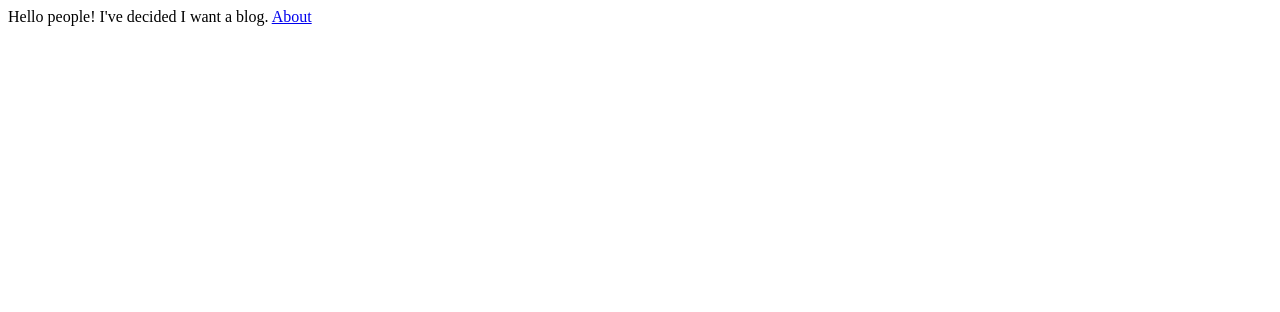
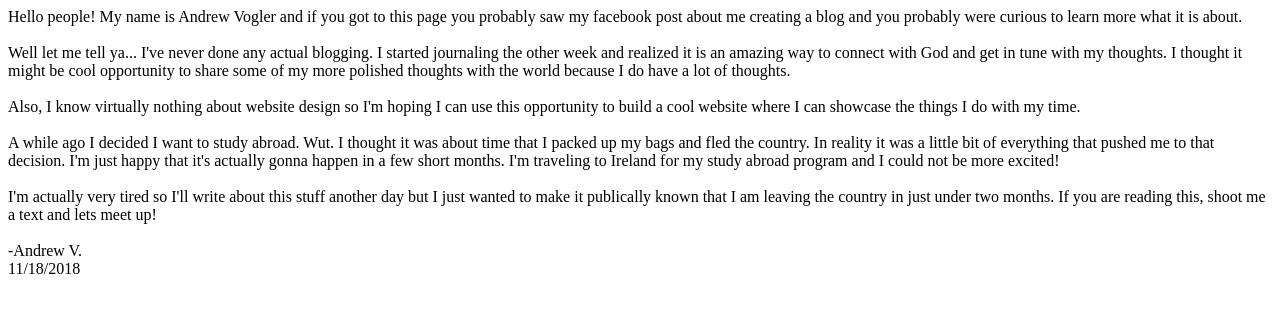
Before and after one commit to andrewvogler123/andrewvogler123.github.io, a plain HTML site: page index.html in a window 1280 px wide. Drawn offline with Linux system fonts and the light colour scheme.

Commit message:
First attempt at a post

```diff
--- a/index.html
+++ b/index.html
@@ -1,8 +1,19 @@
 <html>
-<header><title>This is title</title></header>
+<header><title>Andrew's super unappealing blog</title></header>
 <body>
-Hello people! I've decided I want a blog.
-<a href="about.html">About</a>
+	Hello people! My name is Andrew Vogler and if you got to this page you probably saw my facebook post about me creating a blog and you probably were curious to learn more what it is about.
+<br><br>
+Well let me tell ya... I've never done any actual blogging. I started journaling the other week and realized it is an amazing way to connect with God and get in tune with my thoughts. I thought it might be cool opportunity to share some of my more polished thoughts with the world because I do have a lot of thoughts.
+<br><br>
+Also, I know virtually nothing about website design so I'm hoping I can use this opportunity to build a cool website where I can showcase the things I do with my time.
+<br><br>
+A while ago I decided I want to study abroad. Wut. I thought it was about time that I packed up my bags and fled the country. In reality it was a little bit of everything that pushed me to that decision. I'm just happy that it's actually gonna happen in a few short months. I'm traveling to Ireland for my study abroad program and I could not be more excited!
+<br><br>
+I'm actually very tired so I'll write about this stuff another day but I just wanted to make it publically known that I am leaving the country in just under two months. If you are reading this, shoot me a text and lets meet up!
+<br><br>
+-Andrew V.
+<br>
+11/18/2018
 </body>
 
 </html>
```
